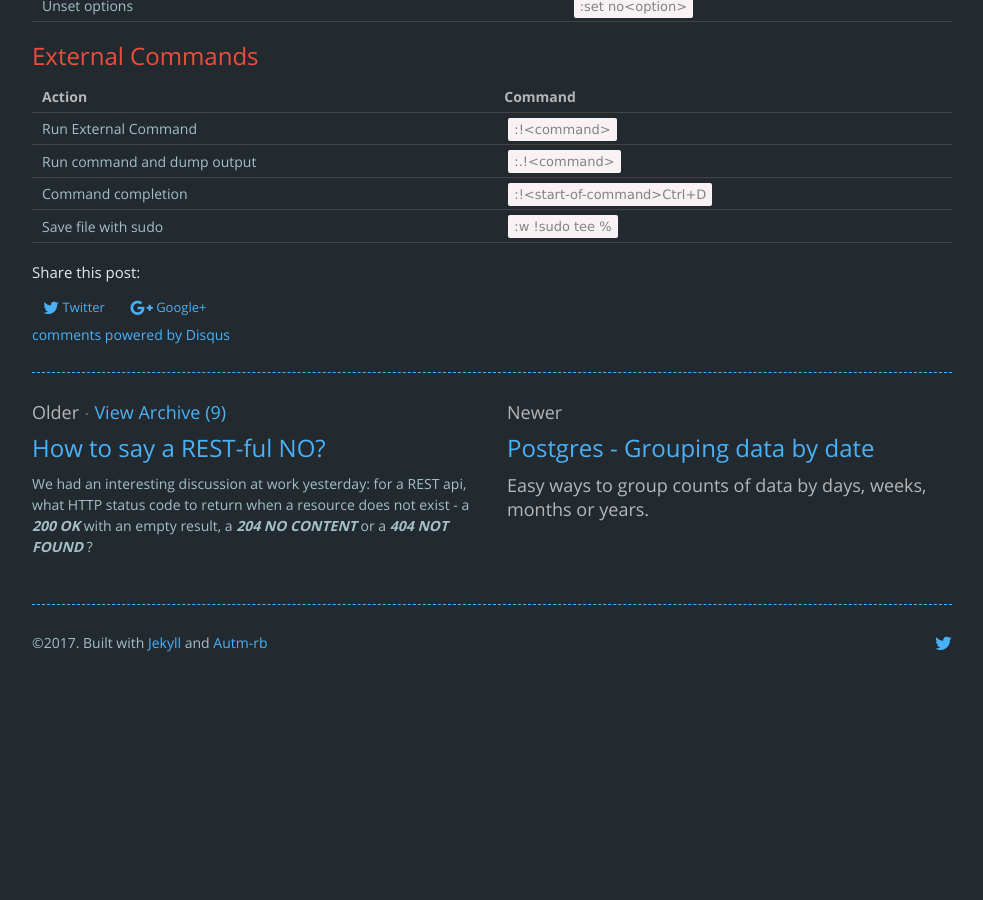
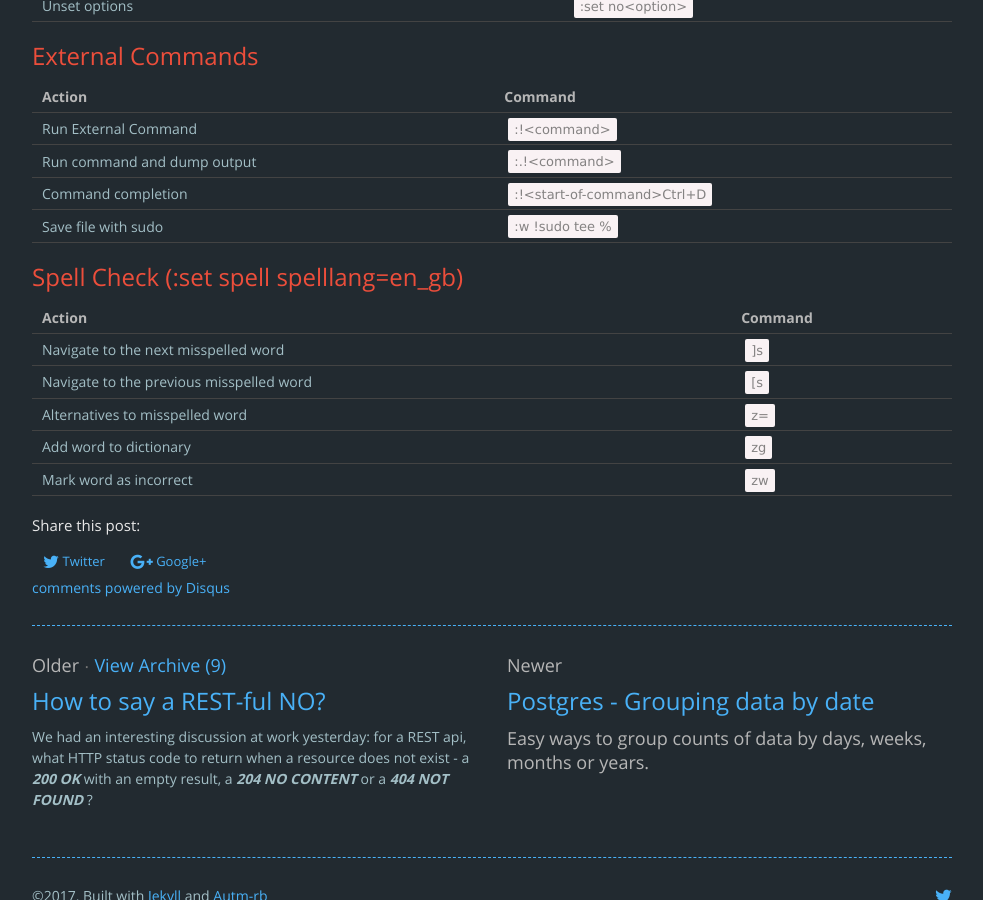
Before and after one commit to rajivrnair/rajivrnair.github.io, a Jekyll site: the page built from _posts/2016-01-02-vim.md, in a window 1280 px wide and 900 px high, scrolled down 2200 px. Shown: the whole window, without its empty margins (148-1131 px from the left). Built offline with Jekyll 4.4.1, drawn with Linux system fonts in a browser that asks for light colours; nearby versions of some CDN libraries; comment, search, counter and statistics services are not loaded; before the commit the page ends 2922 px from its top, so only the background shows below that.

Commit message:
VIM | Add spell check features

```diff
--- a/_posts/2016-01-02-vim.md
+++ b/_posts/2016-01-02-vim.md
@@ -80,3 +80,13 @@ TL;DR Run _vimtutor_ and be enlightened!
 | Run command and dump output | `:.!<command>` |
 | Command completion | `:!<start-of-command>Ctrl+D` |
 | Save file with sudo | `:w !sudo tee %` |
+
+## Spell Check (:set spell spelllang=en_gb)
+
+| **Action** | **Command** |
+| ------- | -------- |
+| Navigate to the next misspelled word | `]s` |
+| Navigate to the previous misspelled word | `[s` |
+| Alternatives to misspelled word | `z=` |
+| Add word to dictionary | `zg` |
+| Mark word as incorrect | `zw` |
```
